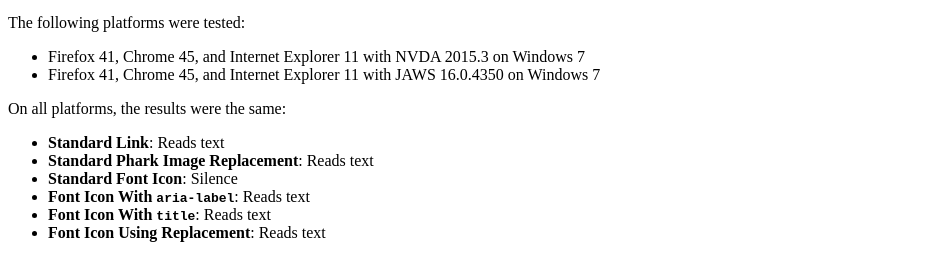
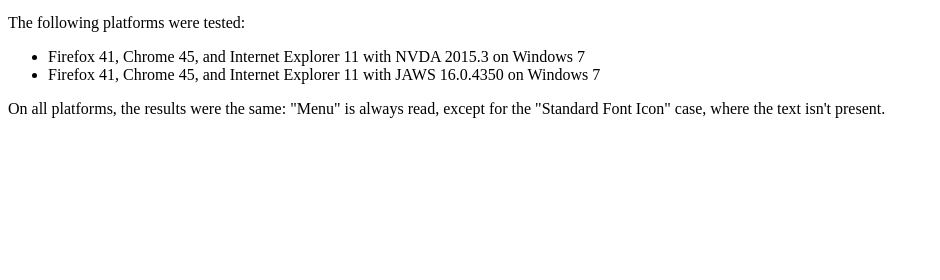
Before and after one commit to loganfranken/web-standards-testing, a plain HTML site: page icon-font-replacement/results.html in a window 1280 px wide. Shown: the part 100-380 px from the top of the page, without its empty margins (0-940 px from the left). Drawn offline with Linux system fonts and the light colour scheme.

Commit message:
Updated results of icon font replacement

```diff
--- a/icon-font-replacement/results.html
+++ b/icon-font-replacement/results.html
@@ -20,17 +20,9 @@
   </ul>
 
   <p>
-    On all platforms, the results were the same:
+    On all platforms, the results were the same: "Menu" is always read,
+    except for the "Standard Font Icon" case, where the text isn't present.
   </p>
-
-  <ul>
-    <li><strong>Standard Link</strong>: Reads text</li>
-    <li><strong>Standard Phark Image Replacement</strong>: Reads text</li>
-    <li><strong>Standard Font Icon</strong>: Silence</li>
-    <li><strong>Font Icon With <code>aria-label</code></strong>: Reads text</li>
-    <li><strong>Font Icon With <code>title</code></strong>: Reads text</li>
-    <li><strong>Font Icon Using Replacement</strong>: Reads text</li>
-  </ul>
 
 </body>
 </html>
```
